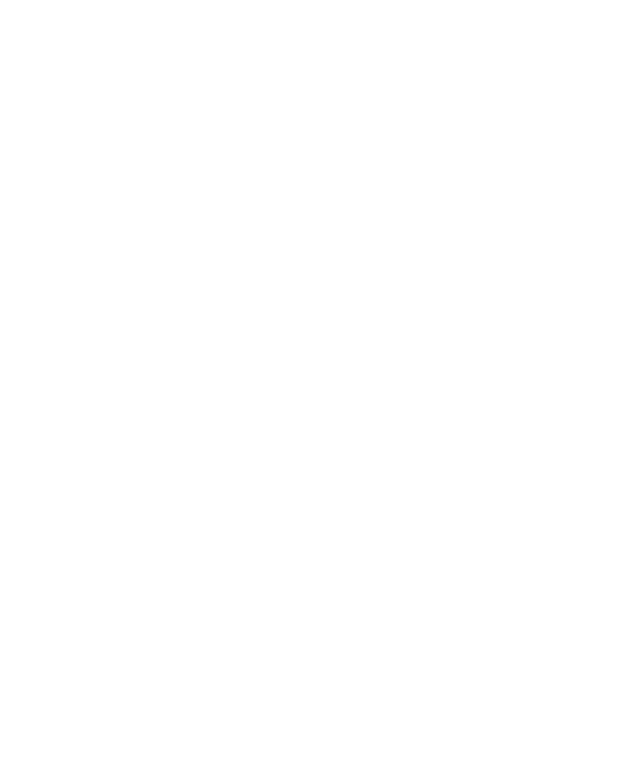
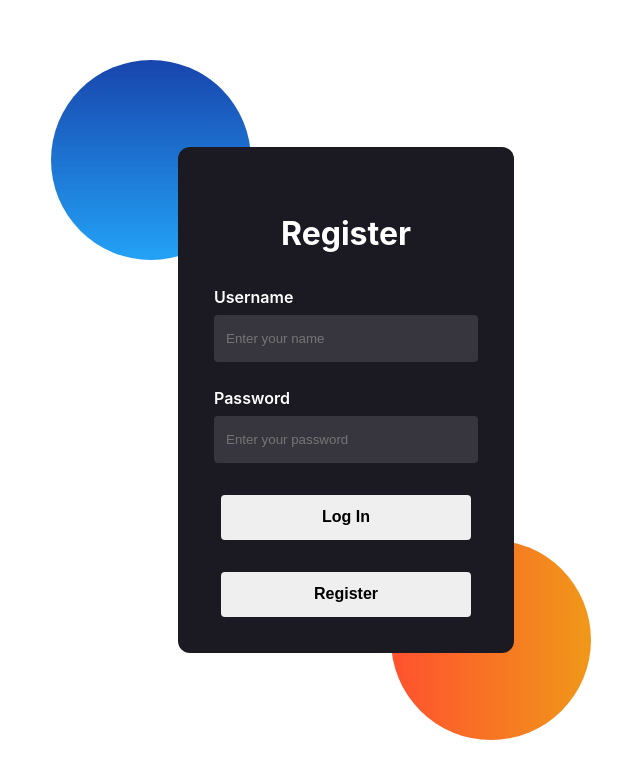
Before and after one commit to jfernandezcl/task-tracker, a React (Vite) app in the folder frontend-task/: page /register in a window 1280 px wide. Shown: the top 778 px of the page, without its empty margins (294-934 px from the left). Built offline with nearby package versions, Linux system fonts and the light colour scheme.

Commit message:
feat: created the path to register and form

```diff
--- a/frontend-task/src/App.jsx
+++ b/frontend-task/src/App.jsx
@@ -1,5 +1,6 @@
 import './App.css'
 import Login from './components/Login.jsx';
+import Register from './components/Register.jsx';
 import TaskList from './components/TaskList.jsx'
 import { Router, Route } from "wouter";
 
@@ -10,6 +11,7 @@ function App() {
       <Router base="/">
         <Route path="/app" component={TaskList} />
         <Route path="/login" component={Login} />
+        <Route path="/register" component={Register} />
       </Router>
     </>
   )
--- /dev/null
+++ b/frontend-task/src/components/Register.jsx
@@ -0,0 +1,32 @@
+function Register() {
+  return (
+    <section className='container'>
+      <div class="background">
+        <div class="shape"></div>
+        <div class="shape"></div>
+      </div>
+      <form className='container-form'>
+        <h1 className='title-login'>Register</h1>
+        <label className='title-label'>Username</label>
+
+        <div className='input-name'>
+          <input className='input-form' type="text" placeholder="Enter your name" />
+        </div>
+
+        <label className='title-label'>Password</label>
+        <div>
+          <input className='input-form' type="text" placeholder="Enter your password" />
+        </div>
+
+        <div className='container-buttons'>
+          <button className='form-buttons'>Log In</button>
+        </div>
+        <div className='container-buttons'>
+          <button className='form-buttons'>Register</button>
+        </div>
+      </form>
+    </section>
+  )
+}
+
+export default Register
```
